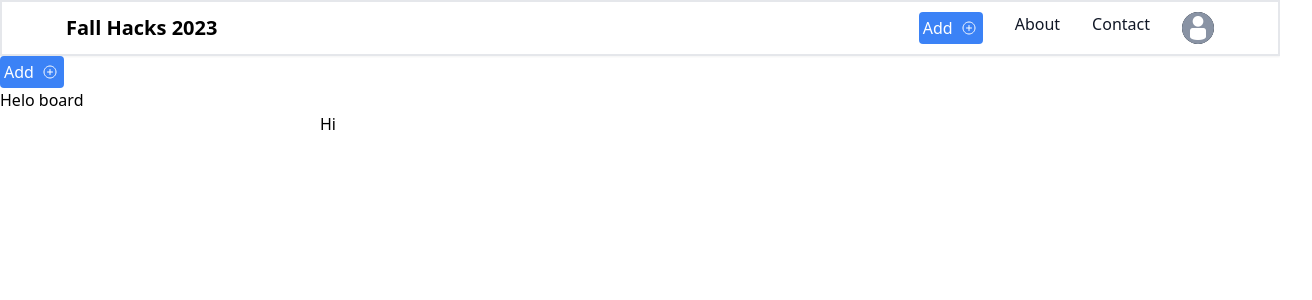
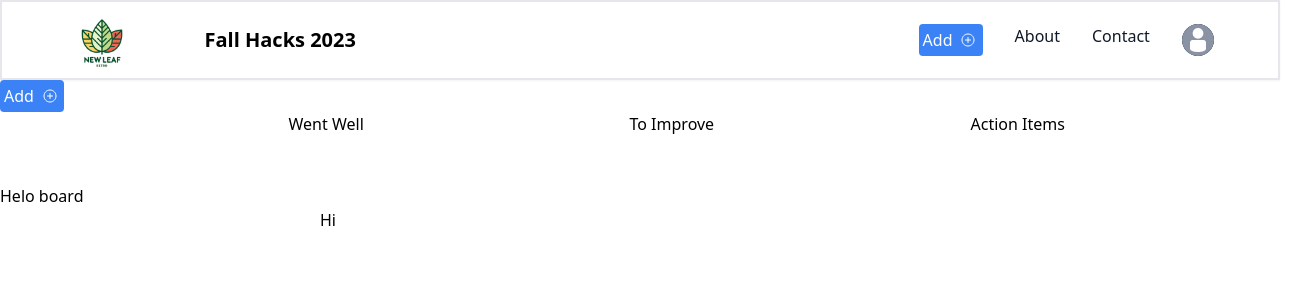
Before and after one commit to sw2003/fall-hacks-2023-frontend, a React (Create React App) app: page / in a window 1280 px wide. Shown: the top 300 px of the page, 1312 px wide, since content can reach past the window. Built offline with nearby package versions, Linux system fonts and the light colour scheme; the HTML template or start-up script is replaced by a standard one.

Commit message:
navbar + board

```diff
--- a/src/components/board.js
+++ b/src/components/board.js
@@ -1,5 +1,26 @@
 export default function Board(){
+
+    const styles = {
+        column: {
+            float: "left",
+            width: "33.3%"
+        }
+    }
     return (
-        <>Helo board</>
+        <>
+            <main className='flex justify-center w-4/5 ml-72'>
+                <section style={styles.column}>
+                    Went Well
+                </section>
+                <section style={styles.column}>
+                    To Improve
+                </section>
+                <section style={styles.column}>
+                    Action Items
+                </section>
+            </main>
+            <br></br><br></br>
+            Helo board
+        </>
     )
 }
--- a/src/components/navbar.js
+++ b/src/components/navbar.js
@@ -1,13 +1,17 @@
 import AddButton from "./add_button"
 import Avatar from "../assets/avatar.png"
+import Logo from "../assets/logo.png"
 
 export default function Navbar(){
     return (
-        <nav className="lg:bg-white lg:w-screen lg:h-14 shadow-sm lg:px-16 lg:py-3 flex justify-items-center items-center  w-full justify-between border-2">
+        <nav className="lg:bg-white lg:w-screen lg:h-20  shadow-sm lg:px-16 lg:py-3 flex justify-items-center items-center w-full justify-between border-2">
 
-            {/* <img src={logo} alt='logo'  className="lg:h-10 lg:pr-3 h-10 pr-4 pl-2 mt-2"/> */}
+            <img src={Logo} alt='logo'  className="lg:h-14 lg:pr-3 h-10 pr-4 pl-2 mt-2"/>
 
             <h1 className="font-poppins font-bold text-sm lg:text-xl mt-2 mb-2">Fall Hacks 2023</h1>
+            <h1 className="font-poppins font-bold text-sm lg:text-xl mt-2 mb-2"></h1>
+            <h1 className="font-poppins font-bold text-sm lg:text-xl mt-2 mb-2"></h1>
+            <h1 className="font-poppins font-bold text-sm lg:text-xl mt-2 mb-2"></h1>
             <h1 className="font-poppins font-bold text-sm lg:text-xl mt-2 mb-2"></h1>
             <h1 className="font-poppins font-bold text-sm lg:text-xl mt-2 mb-2"></h1>
             <h1 className="font-poppins font-bold text-sm lg:text-xl mt-2 mb-2"></h1>
```
Also changed, not shown: src/assets/logo.png (added).
